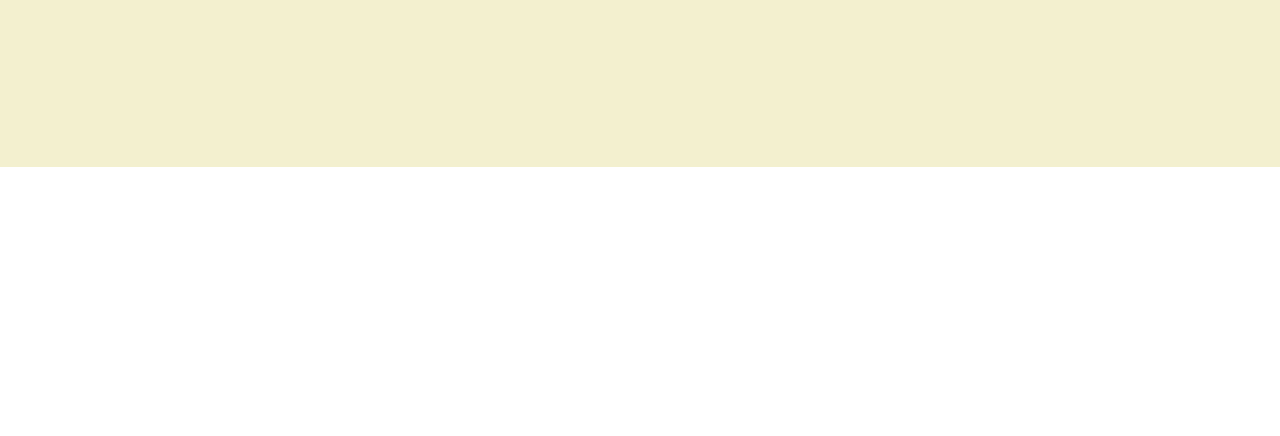
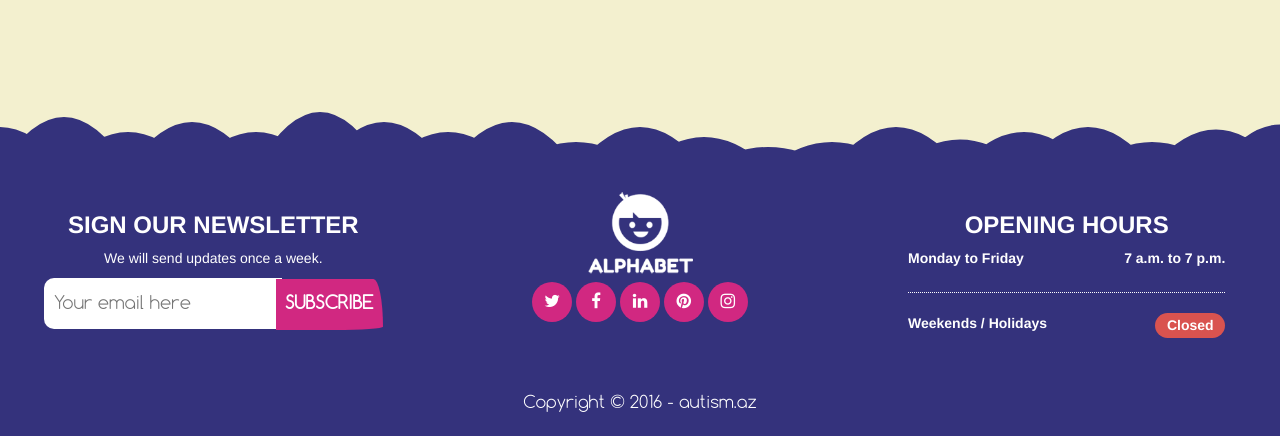
Before and after one commit to muradmikayilzadeh/autism.az-New-Frontend, a plain HTML site: page index.html in a window 1280 px wide. Shown: the part 8048-8484 px from the top of the page. Before the commit the page ends 8215 px from the top, so only its background shows below. Drawn offline with Linux system fonts and the light colour scheme.

Commit message:
12/30/2016 00:10

```diff
--- a/assets/sass/partials/_contact.scss
+++ b/assets/sass/partials/_contact.scss
@@ -1,6 +1,6 @@
 #contact{
 	background:#F3F0CF;
-	padding-bottom:170px;
+	padding-bottom:70px;
 	h3{
 		font-size: 40px;
 		font-family: 'American';
--- /dev/null
+++ b/assets/sass/partials/_footer.scss
@@ -0,0 +1,104 @@
+#footer{
+	background:#34327C;
+	margin-top: -10px;
+	.copyright{
+		color:white;
+		font-size: 17px;
+		font-family: 'Comfortaa';
+		padding-bottom: 20px;
+		display: block;
+
+	}
+	.col-md-4{
+		height: 200px;
+		margin-top: 30px;
+	}
+	.email{
+		color:white;
+		h3{
+			font-weight:600;
+		}
+		.text{
+			width: 60%;
+			border-radius:10px 0px 0px 10px;
+			padding:10px;
+			font-size: 18px;
+			font-family: 'Comfortaa';
+			height: 51px;
+			border:none;
+			z-index: 2;
+		}
+		.subs{
+			border-radius:355px 45px 225px 75px/0px 225px 15px 0;
+			background:#D12881;
+			color:white;
+			border:none;
+			z-index: -1;
+			height: 51px;
+			font-size: 18px;
+			padding:9px;
+			margin-left: -10px;
+			font-family: 'Comfortaa';
+			&:hover{
+				background:#EC9600;
+			}
+		}
+	}
+
+	.sn{
+		img{
+			height: 90px;
+		}
+		i{
+			width: 40px;
+			height: 40px;
+			border-radius:100%;
+			background:#D12881;
+			color:white;
+			padding:10px;
+			font-size: 17px;
+			transition: all .4s ease;
+			&:hover{
+				background: #EC9600;
+				cursor:pointer;
+			}
+		}
+	}
+
+	.oh{
+		h3{
+			font-weight:600;
+			color:white;
+		}
+		.date{
+			color:white;
+			height: 45px;
+			border-bottom:1px dotted white;
+			width: 80%;
+			margin-left: 10%;
+			p{
+				font-weight:600;
+				display:inline-block;
+
+			}
+		}
+
+		.date2{
+			color:white;
+			width: 80%;
+			margin-left: 10%;
+			p{
+				font-weight:600;
+				display:inline-block;
+			}
+			.closed{
+				width: 70px;
+				height: 25px;
+				border-radius:15px;
+				padding:2px;
+				background:#D9534F;
+
+			}
+		}
+	}
+}
--- a/assets/sass/style.scss
+++ b/assets/sass/style.scss
@@ -18,6 +18,7 @@ $headingColor:#D12881;
 @import 'partials/blog';
 @import 'partials/info';
 @import 'partials/contact';
+@import 'partials/footer';
 
 
 
@@ -40,3 +41,8 @@ $headingColor:#D12881;
 	font-weight: 300;
 	font-style: normal;
 }
+
+#deco-clouds{
+	fill:#34327C;
+	background:#F3F0CF;
+}
--- a/index.html
+++ b/index.html
@@ -435,6 +435,71 @@
 				</div>
 			</div>
 		</section>
+
+
+		<svg id="deco-clouds" xmlns="http://www.w3.org/2000/svg" version="1.1" width="100%" height="100" viewBox="0 0 100 100" preserveAspectRatio="none">
+            <path d="M-5 100 Q 0 20 5 100 Z
+               M0 100 Q 5 0 10 100
+               M5 100 Q 10 30 15 100
+               M10 100 Q 15 10 20 100
+               M15 100 Q 20 30 25 100
+               M20 100 Q 25 -10 30 100
+               M25 100 Q 30 10 35 100
+               M30 100 Q 35 30 40 100
+               M35 100 Q 40 10 45 100
+               M40 100 Q 45 50 50 100
+               M45 100 Q 50 20 55 100
+               M50 100 Q 55 40 60 100
+               M55 100 Q 60 60 65 100
+               M60 100 Q 65 50 70 100
+               M65 100 Q 70 20 75 100
+               M70 100 Q 75 45 80 100
+               M75 100 Q 80 30 85 100
+               M80 100 Q 85 20 90 100
+               M85 100 Q 90 50 95 100
+               M90 100 Q 95 25 100 100
+               M95 100 Q 100 15 105 100 Z">
+            </path>
+         </svg>
+
+
+         <section id="footer" class="text-center">
+         	<div class="email col-md-4 text-center">
+         		<h3>SIGN OUR NEWSLETTER</h3>
+         		<p>We will send updates once a week.</p>
+
+         		<input type="text" class="text" placeholder="Your email here">
+         		<button class="subs"><b>SUBSCRIBE</b></button>
+         	</div>
+         	<div class="sn col-md-4 text-center">
+         		<img src="assets/images/logo.png" alt="">
+
+         		<br>
+
+         		<i class="fa fa-twitter"></i>
+         		<i class="fa fa-facebook"></i>
+         		<i class="fa fa-linkedin"></i>
+         		<i class="fa fa-pinterest"></i>
+         		<i class="fa fa-instagram"></i>
+         	</div>
+         	<div class="oh col-md-4 text-center">
+         		<h3>OPENING HOURS</h3>
+
+         		<div class="date">
+         			<p class="pull-left">Monday to Friday </p>
+         			<p class="pull-right">7 a.m. to 7 p.m.</p>
+         		</div>
+
+				<br>
+
+         		<div class="date2">
+         			<p class="pull-left">Weekends / Holidays</p>
+         			<p class="pull-right closed">Closed</p>
+         		</div>
+         	</div>
+
+         	<span class="copyright">Copyright © 2016 - autism.az</span>
+         </section>
 	</div>
 </div>
 </body>
```
Also changed, not shown: assets/css/style.css, 1 other file.
